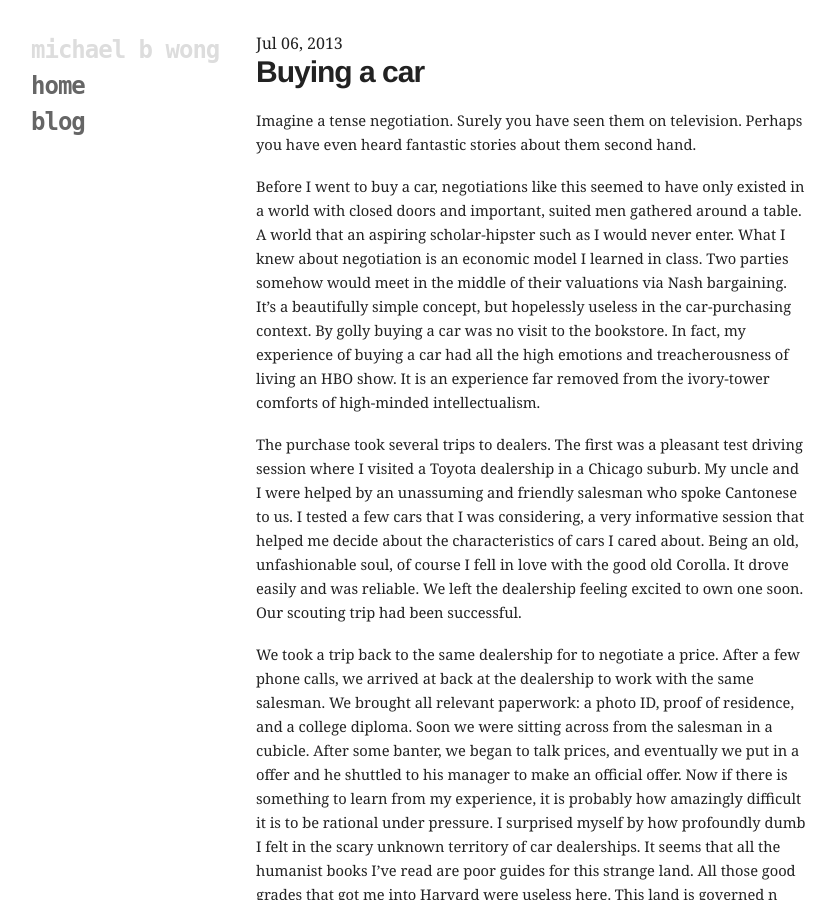
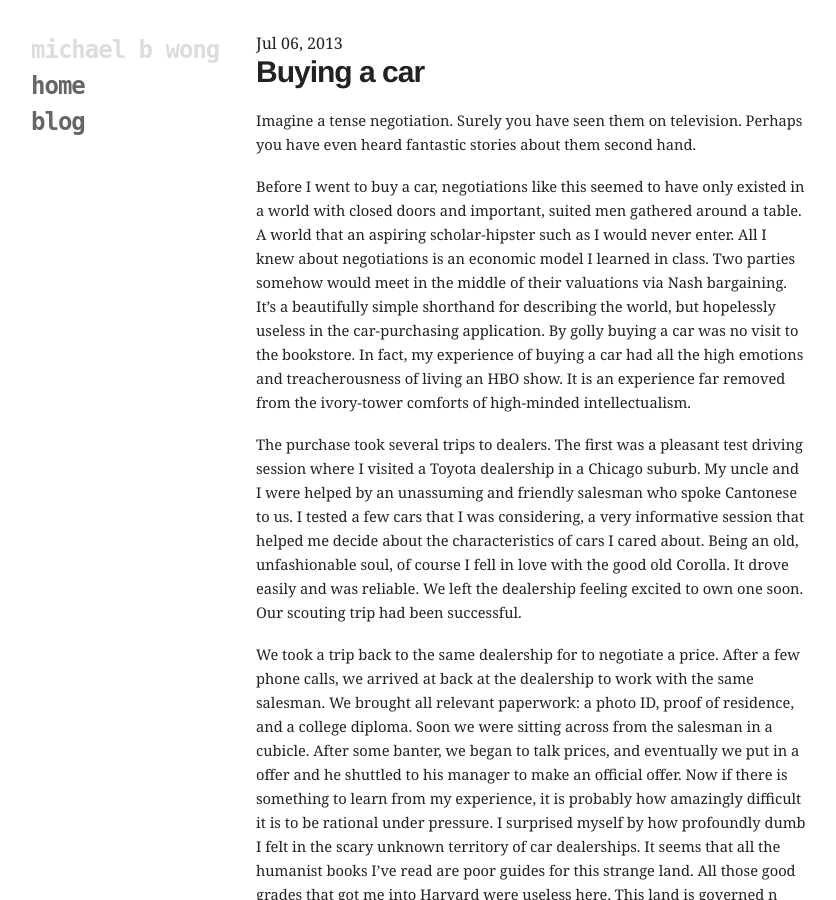
Before and after one commit to mbwong/mbwong.github.com, a Jekyll site: the page built from _posts/2013-07-06-buying-a-car.md, in a window 1280 px wide and 900 px high. Shown: the whole window, without its empty margins (94-930 px from the left). Built offline with Jekyll 4.4.1, drawn with Linux system fonts in a browser that asks for light colours.

Commit message:
Update 2013-07-06-buying-a-car.md

```diff
--- a/_posts/2013-07-06-buying-a-car.md
+++ b/_posts/2013-07-06-buying-a-car.md
@@ -8,7 +8,7 @@
 
 Imagine a tense negotiation. Surely you have seen them on television. Perhaps you have even heard fantastic stories about them second hand.
 
-Before I went to buy a car, negotiations like this seemed to have only existed in a world with closed doors and important, suited men gathered around a table. A world that an aspiring scholar-hipster such as I would never enter. What I knew about negotiation is an economic model I learned in class. Two parties somehow would meet in the middle of their valuations via Nash bargaining. It's a beautifully simple concept, but hopelessly useless in the car-purchasing context. By golly buying a car was no visit to the bookstore. In fact, my experience of buying a car had all the high emotions and treacherousness of living an HBO show. It is an experience far removed from the ivory-tower comforts of high-minded intellectualism.
+Before I went to buy a car, negotiations like this seemed to have only existed in a world with closed doors and important, suited men gathered around a table. A world that an aspiring scholar-hipster such as I would never enter. All I knew about negotiations is an economic model I learned in class. Two parties somehow would meet in the middle of their valuations via Nash bargaining. It's a beautifully simple shorthand for describing the world, but hopelessly useless in the car-purchasing application. By golly buying a car was no visit to the bookstore. In fact, my experience of buying a car had all the high emotions and treacherousness of living an HBO show. It is an experience far removed from the ivory-tower comforts of high-minded intellectualism.
 
 The purchase took several trips to dealers. The first was a pleasant test driving session where I visited a Toyota dealership in a Chicago suburb. My uncle and I were helped by an unassuming and friendly salesman who spoke Cantonese to us. I tested a few cars that I was considering, a very informative session that helped me decide about the characteristics of cars I cared about. Being an old, unfashionable soul, of course I fell in love with the good old Corolla. It drove easily and was reliable. We left the dealership feeling excited to own one soon. Our scouting trip had been successful.
 
```
